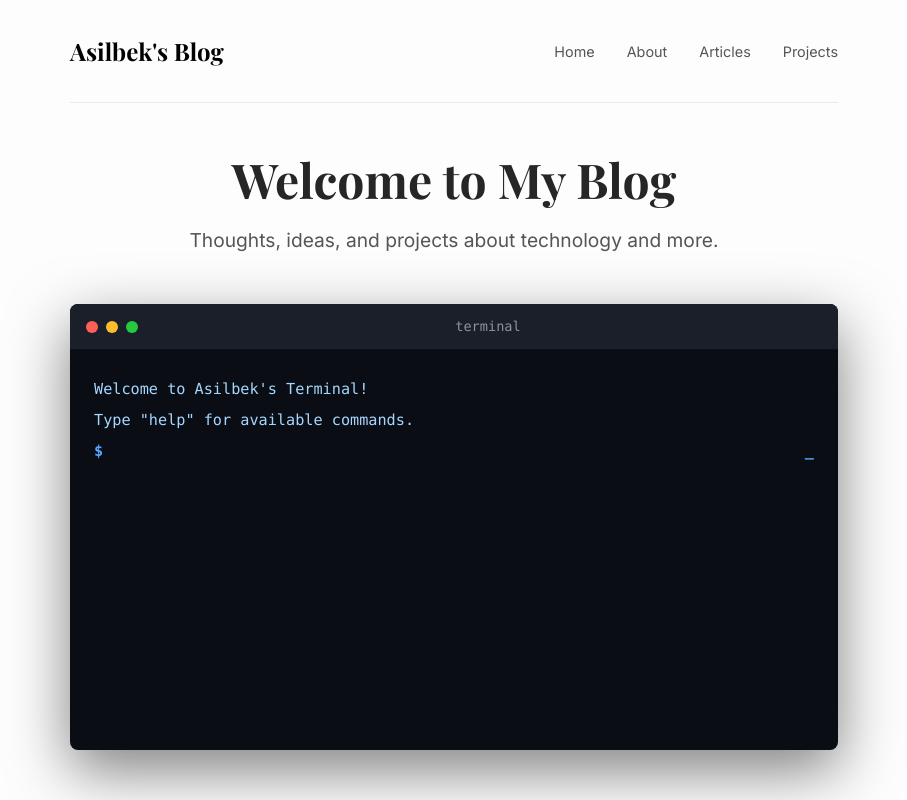
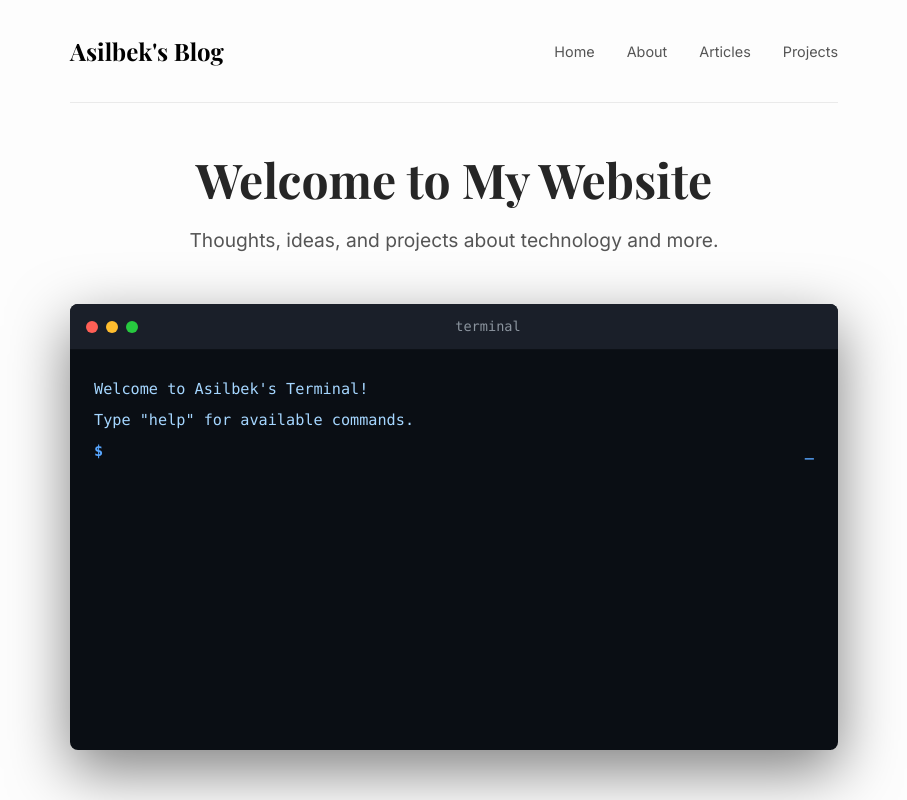
Before and after one commit to asilbek-0311/personal-blog, a Next.js app: page / in a window 1280 px wide. Shown: the top 800 px of the page, without its empty margins (186-1093 px from the left). Built offline with nearby package versions, Linux system fonts and the light colour scheme; a web font is replaced by a local one.

Commit message:
chore: update homepage title from "My Blog" to "My Website"

```diff
--- a/src/app/page.tsx
+++ b/src/app/page.tsx
@@ -14,7 +14,7 @@ export default async function HomePage() {
   return (
     <div className={styles.container}>
       <section className={styles.hero}>
-        <h1 className={styles.title}>Welcome to My Blog</h1>
+        <h1 className={styles.title}>Welcome to My Website</h1>
         <p className={styles.description}>
           Thoughts, ideas, and projects about technology and more.
         </p>
```
